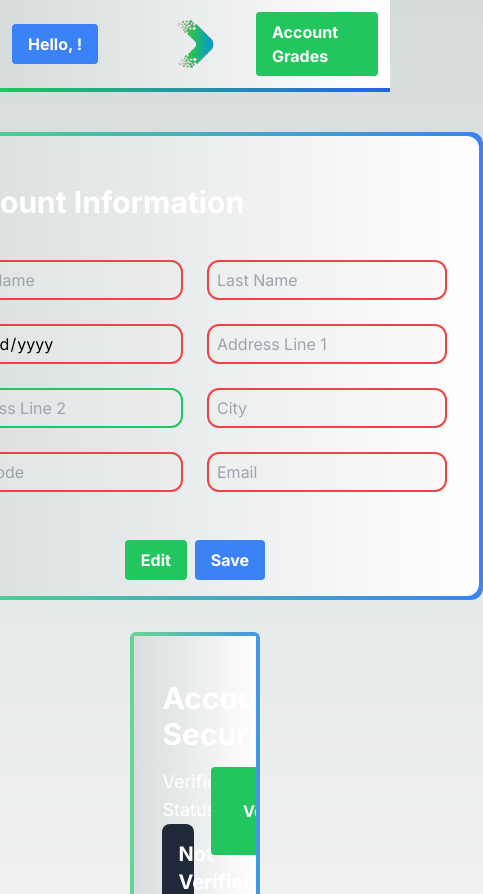
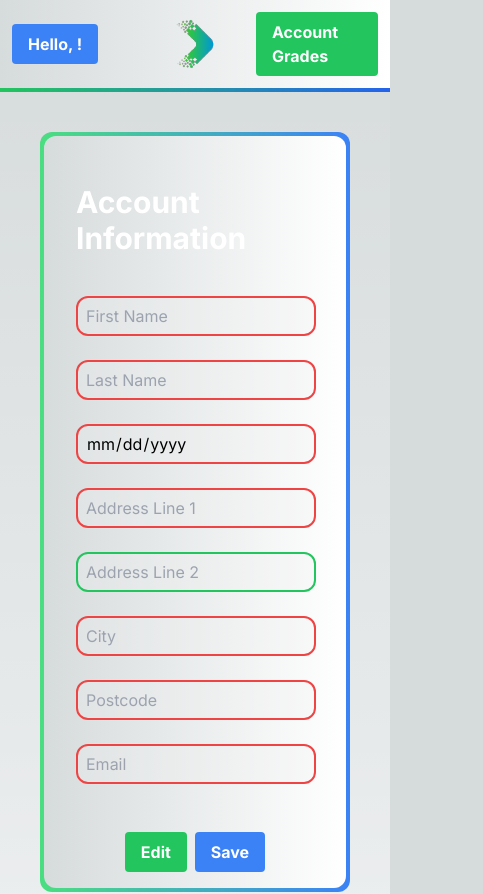
Before and after one commit to MrT-Stephens/GradePath-Web-Application, a Next.js app: page /user/main/account in a window 390 px wide. Shown: the top 894 px of the page, 483 px wide, since content can reach past the window. Built offline with nearby package versions, Linux system fonts and the light colour scheme; no server answers; what pocketbase would draw is missing.

Commit message:
Updated spacing on account infomation

```diff
--- a/app/(components)/account-infomation-form.js
+++ b/app/(components)/account-infomation-form.js
@@ -39,8 +39,8 @@ export default function AccountInfomationForm({ userData }) {
     return (
         <div className="bg-gradient-to-r from-green-400 to-blue-500 p-1 rounded-xl mb-8">
             <form className="relative max-w-4xl min-w-4xl h-1/2 bg-gradient-to-r from-[#D6DBDC] dark:from-[#000000] to-[#FFFFFF] dark:to-[#141414] rounded-xl overflow-hidden">
-                <div className="p-8 text-white grid lg:grid-cols-2 gap-6">
-                    <h1 className="text-3xl font-bold mb-4 mt-4 col-span-2">
+                <div className="p-8 text-white grid grid-cols-1 lg:grid-cols-2 gap-6">
+                    <h1 className="text-3xl font-bold mb-4 mt-4 lg:col-span-2">
                         Account Information
                     </h1>
 
```
